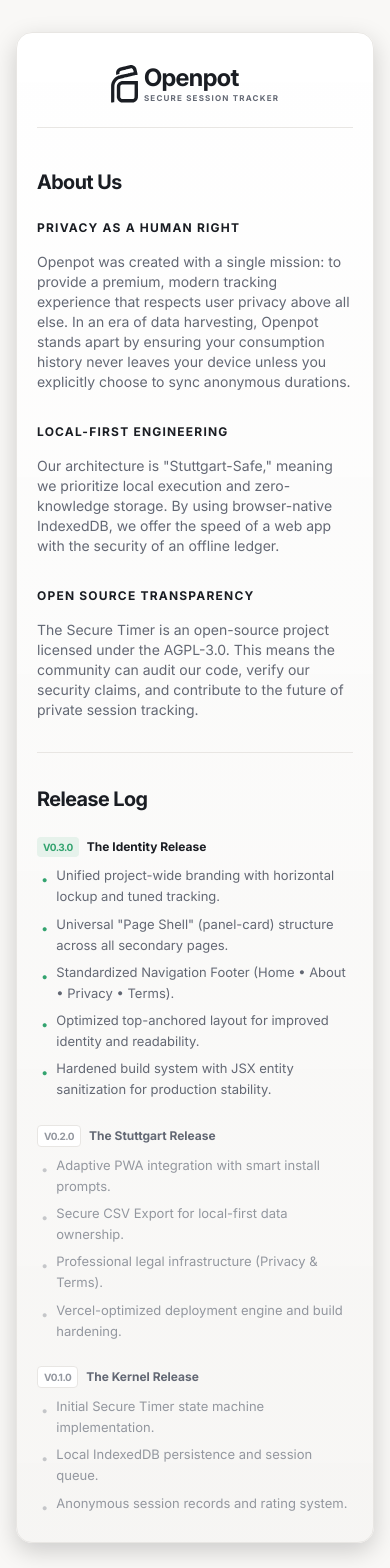
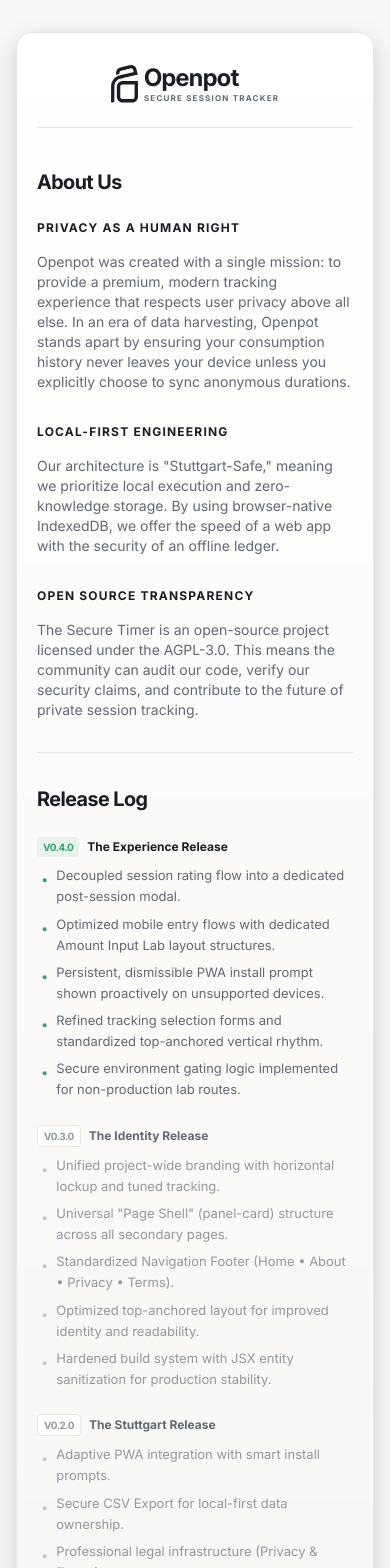
Before and after one commit to openpot/core, a Next.js app: page /about in a window 390 px wide. Shown: the top 1568 px of the page. Built offline with nearby package versions, Linux system fonts and the light colour scheme.

Commit message:
feat: release v0.4.0 with improved session flow, mobile entry optimization, PWA prompts, and environment gating

```diff
--- a/package.json
+++ b/package.json
@@ -1,6 +1,6 @@
 {
   "name": "openpot-secure-timer",
-  "version": "v0.2.0+7a33993",
+  "version": "v0.4.0+dc11797",
   "private": true,
   "packageManager": "pnpm@10.10.0",
   "scripts": {
--- a/src/app/about/page.tsx
+++ b/src/app/about/page.tsx
@@ -73,28 +73,57 @@ export default function AboutPage() {
             <div className="space-y-6">
               <div className="space-y-2">
                 <div className="flex items-center gap-2">
-                  <span className="text-[10px] font-bold text-primary uppercase tracking-tighter bg-primary/10 px-1.5 py-0.5 rounded">v0.3.0</span>
-                  <span className="text-xs font-bold text-text-primary">The Identity Release</span>
+                  <span className="text-[10px] font-bold text-primary uppercase tracking-tighter bg-primary/10 px-1.5 py-0.5 rounded">v0.4.0</span>
+                  <span className="text-xs font-bold text-text-primary">The Experience Release</span>
                 </div>
                 <ul className="space-y-1.5 text-[13px] text-text-secondary list-none pl-1">
                   <li className="flex items-start gap-2">
                     <span className="text-primary mt-1">•</span>
+                    <span>Decoupled session rating flow into a dedicated post-session modal.</span>
+                  </li>
+                  <li className="flex items-start gap-2">
+                    <span className="text-primary mt-1">•</span>
+                    <span>Optimized mobile entry flows with dedicated Amount Input Lab layout structures.</span>
+                  </li>
+                  <li className="flex items-start gap-2">
+                    <span className="text-primary mt-1">•</span>
+                    <span>Persistent, dismissible PWA install prompt shown proactively on unsupported devices.</span>
+                  </li>
+                  <li className="flex items-start gap-2">
+                    <span className="text-primary mt-1">•</span>
+                    <span>Refined tracking selection forms and standardized top-anchored vertical rhythm.</span>
+                  </li>
+                  <li className="flex items-start gap-2">
+                    <span className="text-primary mt-1">•</span>
+                    <span>Secure environment gating logic implemented for non-production lab routes.</span>
+                  </li>
+                </ul>
+              </div>
+
+              <div className="space-y-2">
+                <div className="flex items-center gap-2">
+                  <span className="text-[10px] font-bold text-text-tertiary uppercase tracking-tighter bg-bg-overlay border border-border-subtle px-1.5 py-0.5 rounded">v0.3.0</span>
+                  <span className="text-xs font-bold text-text-secondary">The Identity Release</span>
+                </div>
+                <ul className="space-y-1.5 text-[13px] text-text-tertiary list-none pl-1">
+                  <li className="flex items-start gap-2">
+                    <span className="opacity-50 mt-1">•</span>
                     <span>Unified project-wide branding with horizontal lockup and tuned tracking.</span>
                   </li>
                   <li className="flex items-start gap-2">
-                    <span className="text-primary mt-1">•</span>
+                    <span className="opacity-50 mt-1">•</span>
                     <span>Universal &quot;Page Shell&quot; (panel-card) structure across all secondary pages.</span>
                   </li>
                   <li className="flex items-start gap-2">
-                    <span className="text-primary mt-1">•</span>
+                    <span className="opacity-50 mt-1">•</span>
                     <span>Standardized Navigation Footer (Home • About • Privacy • Terms).</span>
                   </li>
                   <li className="flex items-start gap-2">
-                    <span className="text-primary mt-1">•</span>
+                    <span className="opacity-50 mt-1">•</span>
                     <span>Optimized top-anchored layout for improved identity and readability.</span>
                   </li>
                   <li className="flex items-start gap-2">
-                    <span className="text-primary mt-1">•</span>
+                    <span className="opacity-50 mt-1">•</span>
                     <span>Hardened build system with JSX entity sanitization for production stability.</span>
                   </li>
                 </ul>
```
